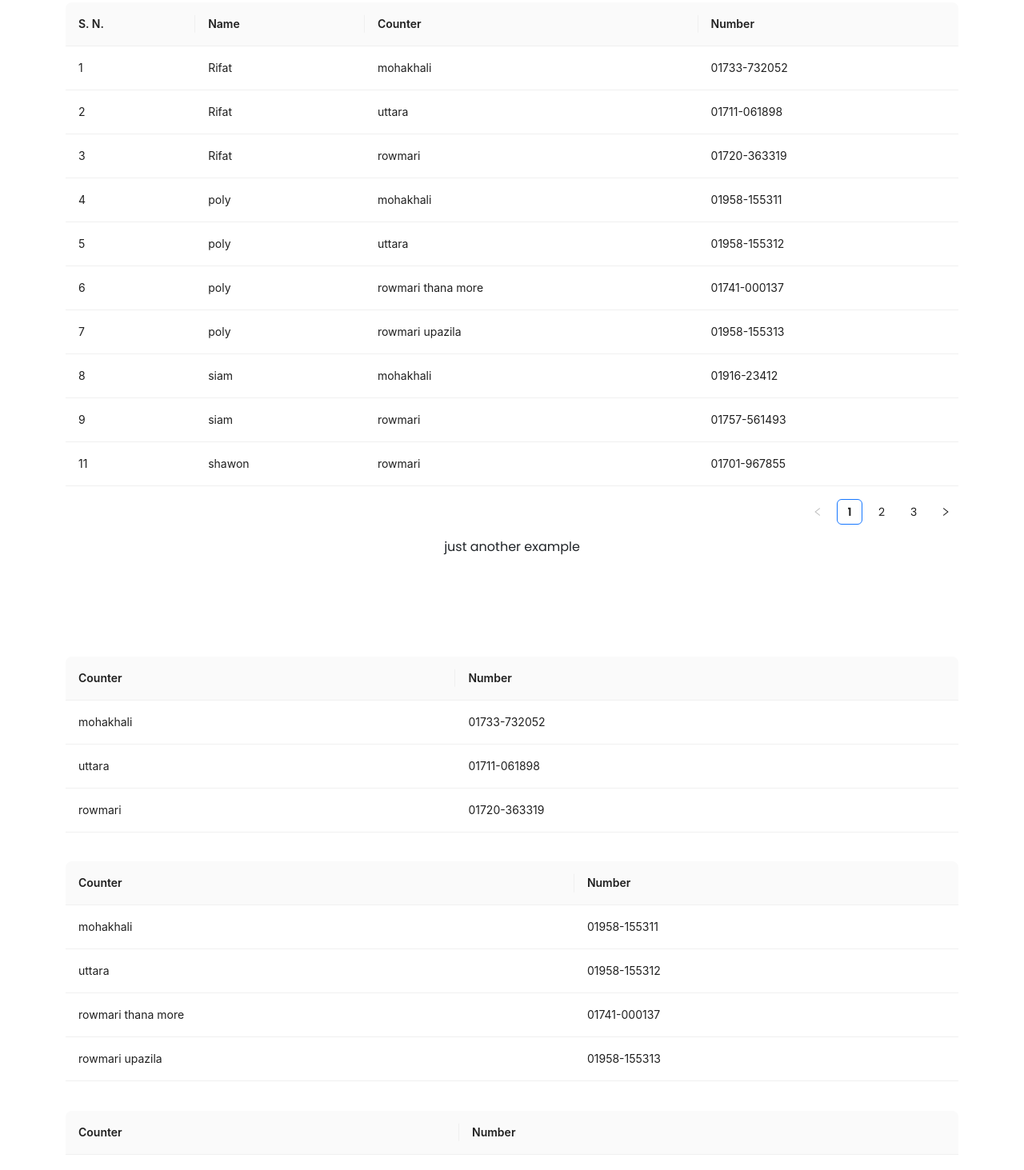
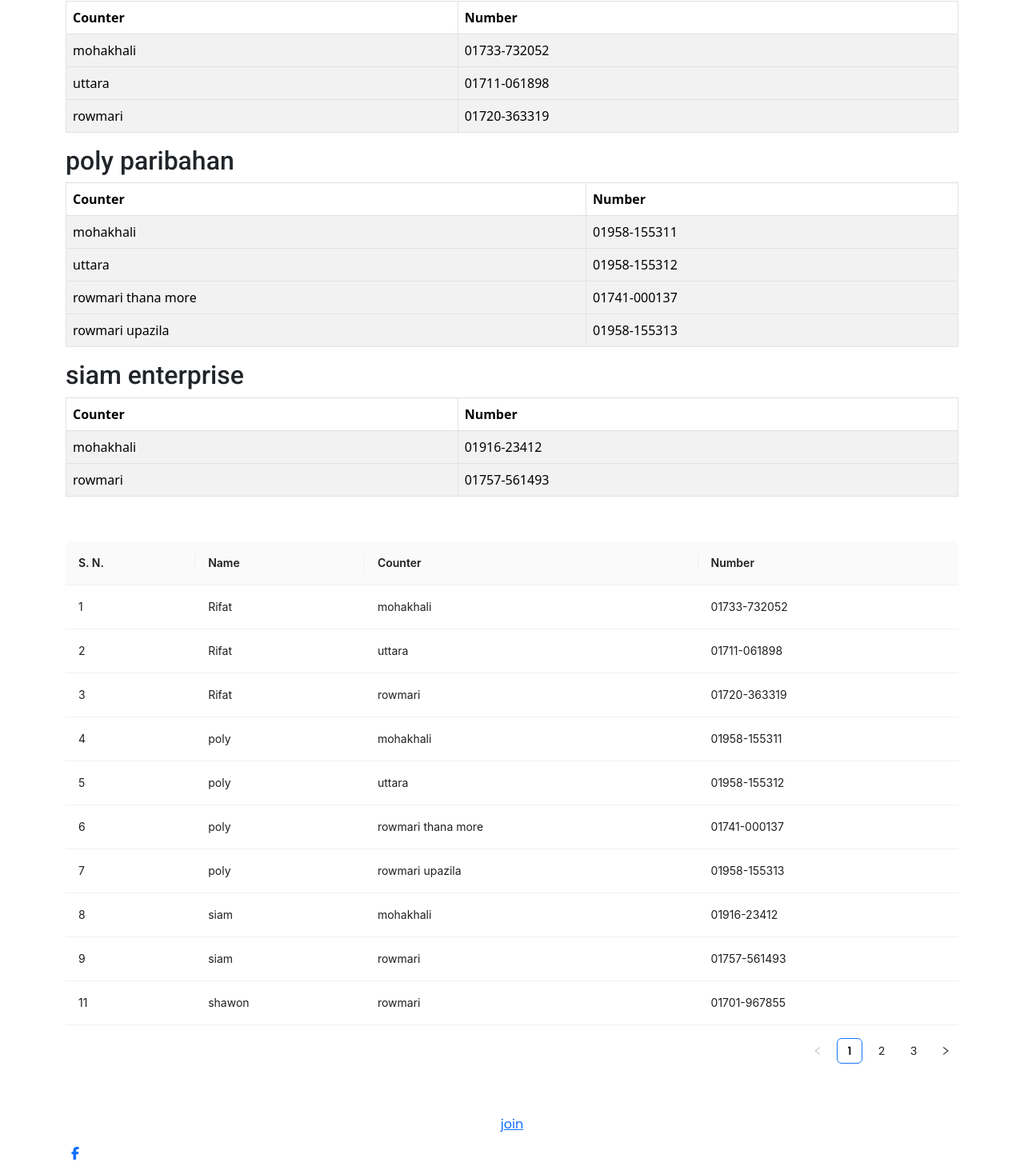
Before and after one commit to ashiful2002/rswa, a React (Vite) app: page /otherLinks in a window 1280 px wide. Shown: the part 198-1661 px from the top of the page at 80% size. Built offline with nearby package versions, Linux system fonts and the light colour scheme.

Commit message:
Added feature on bus Data

```diff
--- a/src/Pages/Components/BsBusInfo.jsx
+++ b/src/Pages/Components/BsBusInfo.jsx
@@ -1,11 +1,11 @@
 import React from "react";
 import { Table } from "react-bootstrap";
-import { busDataMap } from "../../constants";
+import {  polyInfo, rifatInfo, siamInfo } from "../../constants";
 const BsBusInfo = () => {
   return (
     <>
-      <>
-        <h2 className="pageTitle">rifat</h2>
+      <div>
+        <h2 className="pageTitle bg-sky-400">rifat paribahan</h2>
         <Table striped bordered hover className="capitalize">
           <thead>
             <tr>
@@ -13,8 +13,7 @@ const BsBusInfo = () => {
               <th>Number</th>
             </tr>
           </thead>
-          {busDataMap[0].rifat.map((item, index) => {
-            return (
+          {rifatInfo.map((item, index) => (
             <>
               <tbody key={index}>
                 <tr>
@@ -23,10 +22,51 @@ const BsBusInfo = () => {
                 </tr>
               </tbody>
             </>
-            );
-          })}
+          ))}
         </Table>
+      </div>
+      <div>
+        <h2 className="pageTitle bg-orange-500">poly paribahan</h2>
+        <Table striped bordered hover className="capitalize">
+          <thead>
+            <tr>
+              <th>Counter</th>
+              <th>Number</th>
+            </tr>
+          </thead>
+          {polyInfo.map((item, index) => (
+            <>
+              <tbody key={index}>
+                <tr>
+                  <td>{item.counter}</td>
+                  <td>{item.phoneNumber}</td>
+                </tr>
+              </tbody>
             </>
+          ))}
+        </Table>
+      </div>
+      <div>
+        <h2 className="pageTitle bg-yellow-500">siam enterprise</h2>
+        <Table striped bordered hover className="capitalize">
+          <thead>
+            <tr>
+              <th>Counter</th>
+              <th>Number</th>
+            </tr>
+          </thead>
+          {siamInfo.map((item, index) => (
+            <>
+              <tbody key={index}>
+                <tr>
+                  <td>{item.counter}</td>
+                  <td>{item.phoneNumber}</td>
+                </tr>
+              </tbody>
+            </>
+          ))}
+        </Table>
+      </div>
     </>
   );
 };
--- a/src/Pages/OtherLinks.jsx
+++ b/src/Pages/OtherLinks.jsx
@@ -9,7 +9,30 @@ const OtherLinks = () => {
   return (
     <div className="container mx-auto">
       <PageTitle title="Numbers" heading="other importent numbers" />
-      <Businfo />
+      <div>
+        <BsBusInfo />
+        <Businfo/>
+        <div className="text-center">
+        <a
+          href="https://facebook.com/groups/519447679364602/"
+          target="_blank"
+          rel="noopener noreferrer"
+        >
+          <div className="mb-3 mt-5 flex items-center justify-center">
+            <p className="text-green-500">
+              {" "}
+              <>join</>
+            </p>
+            <p className="mx-1">
+              <FaFacebookF />
+            </p>
+            <p className="capitalize text-green-500"> rowmari bus zone</p>
+          </div>
+        </a>
+      </div>
+
+      </div>
+      {/* <Businfo />
       <p className="text-center text-green-500">just another example</p>
       <div>
         <div>
@@ -36,7 +59,7 @@ const OtherLinks = () => {
       </div>
       <div>
         < BsBusInfo/>
-        </div>{" "}
+        </div>{" "} */}
       <div>
         <p>Bus:123434</p>
         <p>Ambulence:123434</p>
```
Also changed, not shown: src/Components/Form/Form2.jsx (deleted, +0 -11 lines), src/Components/Form/BgFormAnt.jsx (line endings or trailing spaces), src/Pages/Components/Businfo.jsx (line endings or trailing spaces), src/Pages/Components/IndivisualBus.jsx (line endings or trailing spaces). Lines whose indentation alone changed are shown as unchanged.
